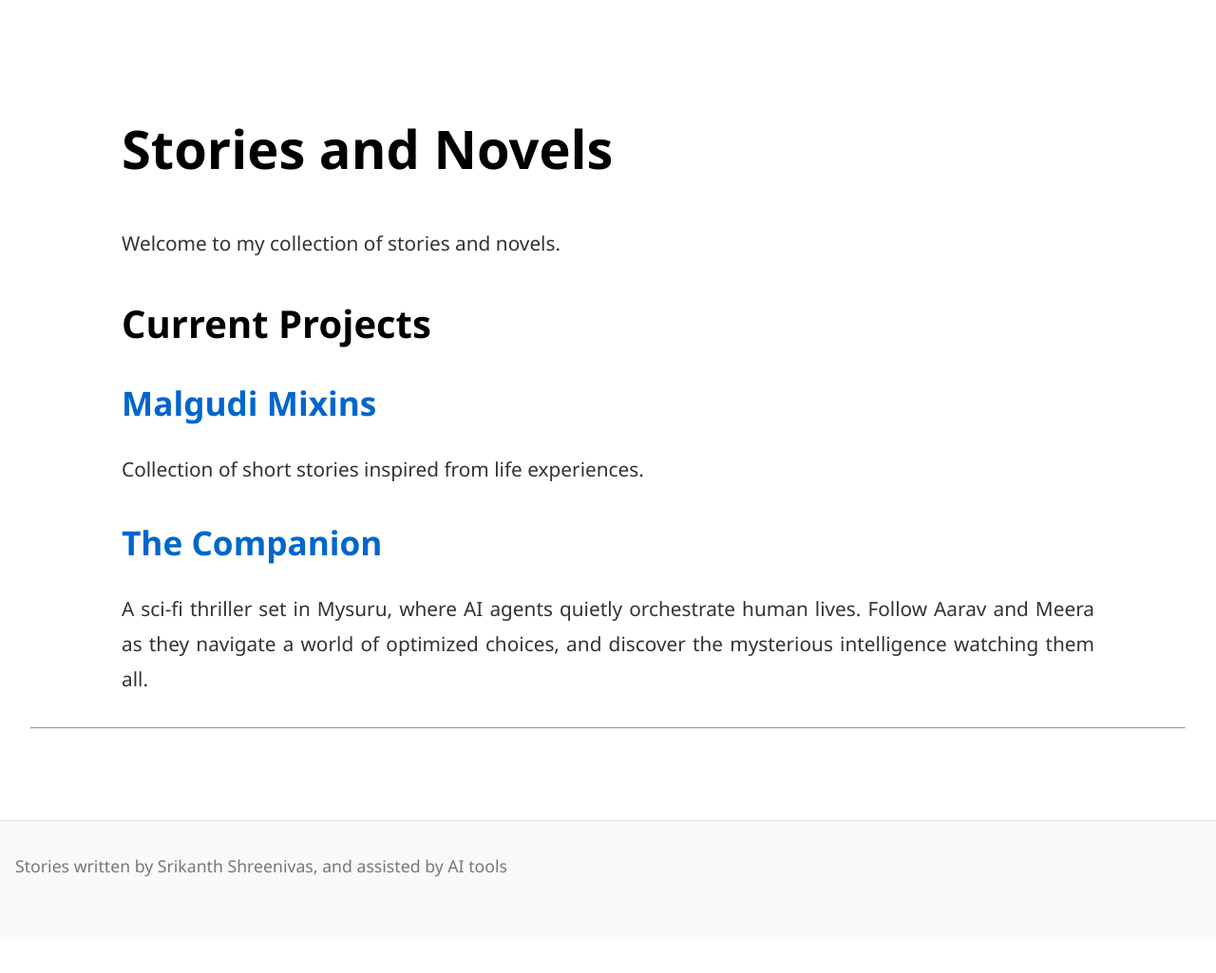
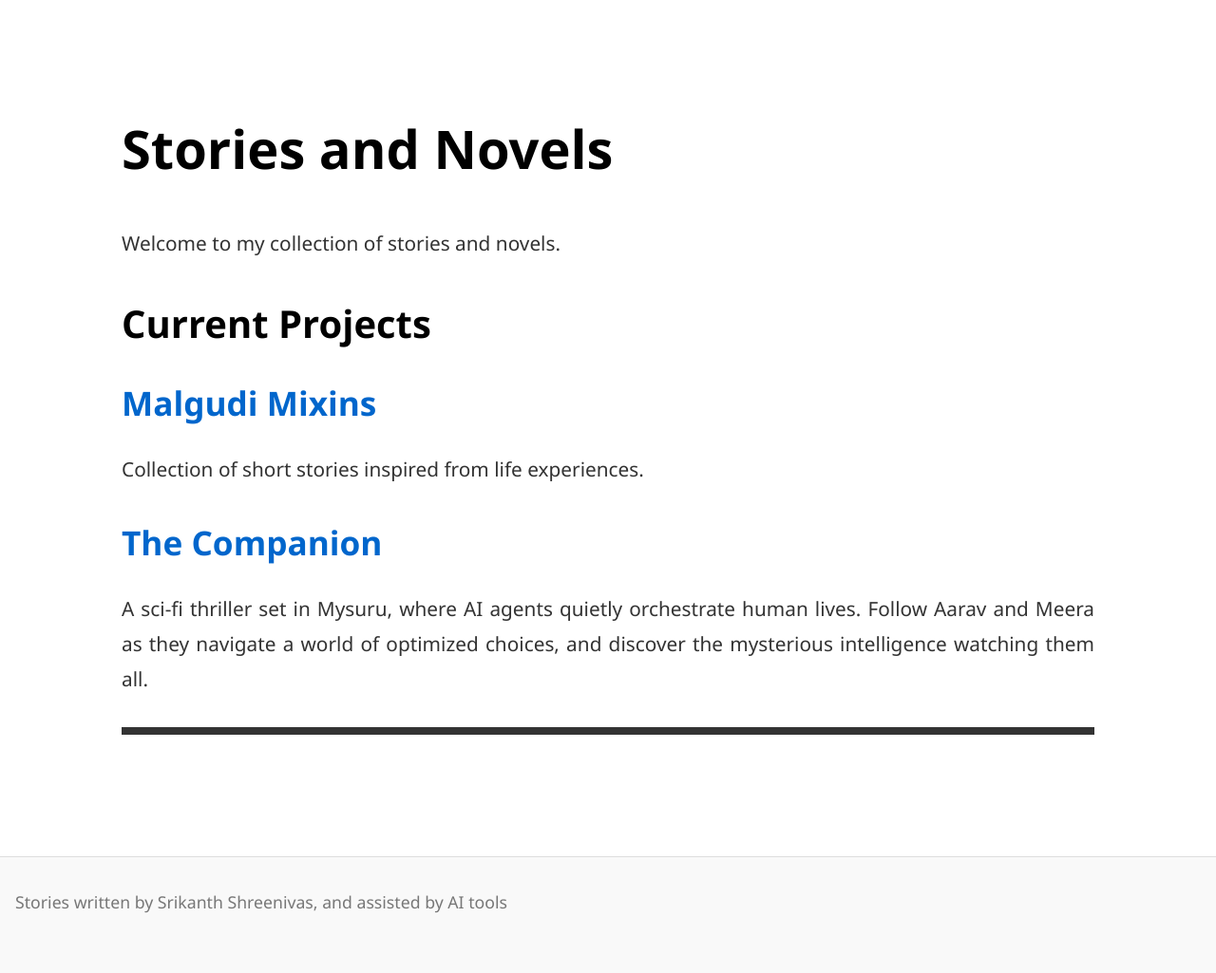
Before and after one commit to srikanthps/The-Companion, a Jekyll site: the page built from index.md, in a window 1280 px wide. Shown: the whole page at 95% size. Built offline with Jekyll 4.4.1, drawn with Linux system fonts in a browser that asks for light colours; our own code applies the rules of GitHub Pages for plain Markdown files; before the commit the page ends 987 px from its top, so only the background shows below that.

Commit message:
update styles

```diff
--- a/_layouts/default.html
+++ b/_layouts/default.html
@@ -232,6 +232,16 @@
       border-radius: 8px;
     }
 
+    hr {
+      max-width: 80vw;
+      margin-left: auto;
+      margin-right: auto;
+      border: none;
+      background-color: currentcolor;
+      height: 8px;
+      margin-bottom: 2em;
+    }
+
     @media screen and (max-width: 600px) {
       .text-wrap-image {
         float: none;
```
